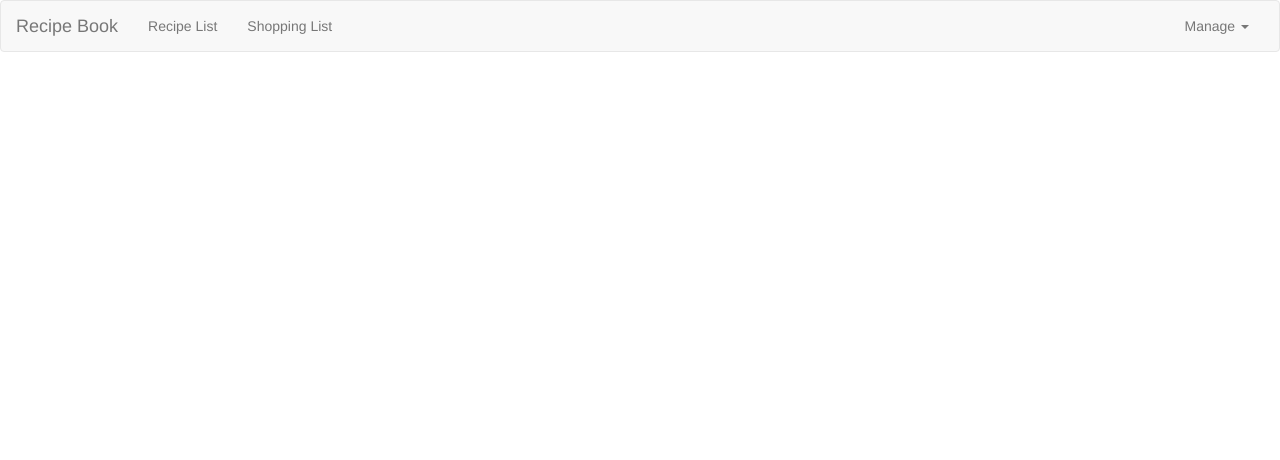
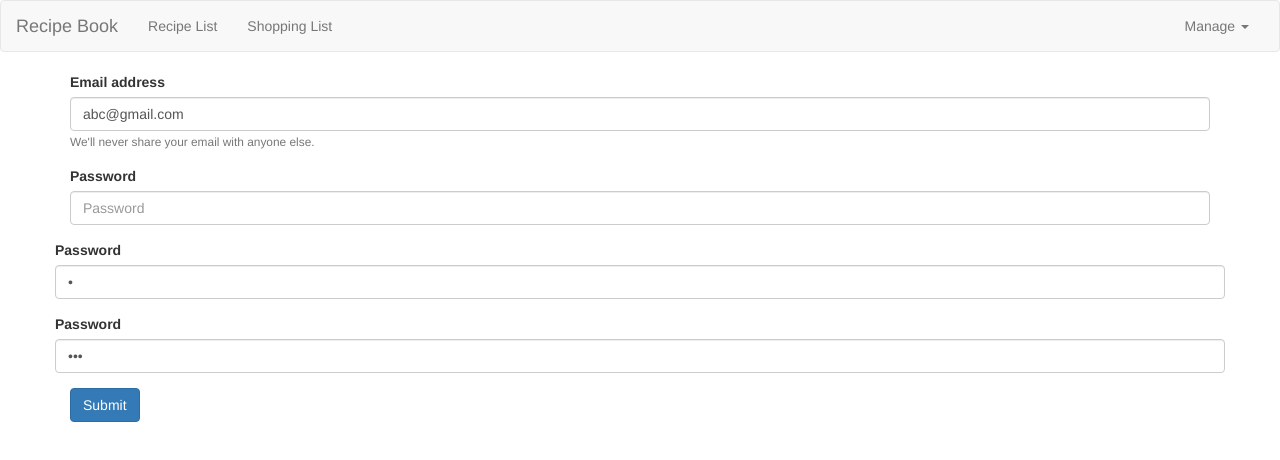
Before and after one commit to JKhaledJ/Recipe-Project, an Angular app: page /demo in a window 1280 px wide. Before the commit this address led to /. Shown: the top 460 px of the page. Built offline with nearby package versions, Linux system fonts and the light colour scheme.

Commit message:
fetching and storing data through http request

```diff
--- /dev/null
+++ b/src/app/Shared/data-storage.service.ts
@@ -0,0 +1,45 @@
+import {HttpClient} from '@angular/common/http'
+import { Injectable } from '@angular/core';
+import { RecipeService } from '../recipes/recipe.service';
+import { Recipe } from '../recipes/recipe.model';
+import { map } from 'rxjs/operators'
+@Injectable({
+    providedIn : 'root'
+})
+export class DataStorageService{
+    recipes:Recipe[];
+    path='https://ng-recipe-book-481a6.firebaseio.com/recipe.json';
+
+    constructor(private http: HttpClient,
+                private recipeService: RecipeService){}
+
+    fetchData(){
+
+        this.http.get<Recipe[]>(this.path)
+      .pipe(
+        map(recipes=>{
+          return recipes.map(recipe=>{
+              return {
+                  ...recipe,
+                  Ingredient: recipe.Ingredient ? recipe.Ingredient : []
+              };
+          });
+        })
+    ).subscribe(
+            responseData=>{
+                console.log(responseData)
+            this.recipeService.overWriteRecipes(responseData);
+            }
+        );
+    }
+
+    postData(){
+      this.recipes= this.recipeService.getRecipes();
+      this.http.put(this.path,this.recipes)
+      .subscribe(
+        responseData=>{
+           console.log(responseData);
+        }
+      )
+    }
+}
--- a/src/app/app-Routing.module.ts
+++ b/src/app/app-Routing.module.ts
@@ -9,8 +9,10 @@ import { RecipeItemComponent } from './recipes/recipe-list/recipe-item/recipe-it
 import { ShoppingEditComponent } from './shopping-list/shopping-edit/shopping-edit.component'
 import { RecipeStartComponent } from './recipes/recipe-start/recipe-start.component'
 import { RecipeEditComponent } from './recipes/recipe-edit/recipe-edit.component'
+import { DemoComponent } from './demo/demo.component'
 const appRouting : Routes = [
     {path : '', redirectTo: '/recipes', pathMatch: 'full'},
+    {path : 'demo', component: DemoComponent},
     {path :'recipes', component: RecipesComponent, children:[
         {path: '', component:RecipeStartComponent},
         {path: 'new', component:RecipeEditComponent},
--- a/src/app/cockpit/cockpit.component.html
+++ /dev/null
@@ -1 +0,0 @@
-<p>cockpit works!</p>
--- a/src/app/cockpit/cockpit.component.ts
+++ /dev/null
@@ -1,15 +0,0 @@
-import { Component, OnInit } from '@angular/core';
-
-@Component({
-  selector: 'app-cockpit',
-  templateUrl: './cockpit.component.html',
-  styleUrls: ['./cockpit.component.css']
-})
-export class CockpitComponent implements OnInit {
-
-  constructor() { }
-
-  ngOnInit(): void {
-  }
-
-}
--- /dev/null
+++ b/src/app/demo/demo.component.html
@@ -0,0 +1,33 @@
+<form [formGroup]="regForm">
+    <div class="form-group">
+        <label for="exampleInputEmail1">Email address</label>
+        <input type="email" class="form-control" formControlName="email" id="exampleInputEmail1"
+            aria-describedby="emailHelp" placeholder="Enter email">
+        <small id="emailHelp" class="form-text text-muted">We'll never share your email with anyone else.</small>
+    </div>
+    <div class="form-group">
+        <label for="exampleInputPassword1">Password</label>
+        <input type="password" class="form-control" id="exampleInputPassword1" placeholder="Password">
+    </div>
+
+    <div class="row" formArrayName="Items">
+        <div *ngFor="let item of regForm.controls.Items['controls'];let i=index" [formGroupName]="i">
+            <div class="col">
+                <div class="form-group">
+                    <label for="exampleInputPassword1">Password</label>
+                    <input type="password" class="form-control" id="exampleInputPassword1" formControlName="ItemId"
+                        placeholder="Password">
+                </div>
+            </div>
+            <div class="col">
+                <div class="form-group">
+                    <label for="exampleInputPassword1">Password</label>
+                    <input type="password" class="form-control" id="exampleInputPassword1" formControlName="ItemName"
+                        placeholder="Password">
+                </div>
+            </div>
+        </div>
+    </div>
+
+    <button type="submit" class="btn btn-primary">Submit</button>
+</form>
--- /dev/null
+++ b/src/app/demo/demo.component.ts
@@ -0,0 +1,31 @@
+import { Component, OnInit } from '@angular/core';
+import { FormBuilder, FormGroup, FormArray } from '@angular/forms';
+
+@Component({
+  selector: 'app-demo',
+  templateUrl: './demo.component.html',
+  styleUrls: ['./demo.component.css']
+})
+export class DemoComponent implements OnInit {
+
+  regForm:FormGroup;
+  constructor( private fb:FormBuilder) { }
+
+  ngOnInit(): void {
+    this.regForm=this.fb.group({
+      email:['abc@gmail.com'],
+      password:['123'],
+      Items:this.fb.array([
+        this.fb.group({
+          ItemId:['1'],
+          ItemName:['ABC']
+        })
+      ])
+    })
+  }
+
+  get Items(){
+    return this.regForm.get('Items') as FormArray;
+  }
+
+}
--- a/src/app/header/header.component.html
+++ b/src/app/header/header.component.html
@@ -15,8 +15,8 @@
                 <li class="dropdown" appDropdown>
                     <a class="dropdown-toggle" role="button" >Manage <span class="caret"></span></a>
                     <ul class="dropdown-menu">
-                        <li><a style="cursor: pointer;" >Save Data</a></li>
-                        <li><a style="cursor: pointer;">Fetch Data</a></li>
+                        <li><a style="cursor: pointer;" (click)="onPostData()">Save Data</a></li>
+                        <li><a style="cursor: pointer;" (click)="onFetchData()">Fetch Data</a></li>
                     </ul>
                 </li>
             </ul>
--- a/src/app/header/header.component.ts
+++ b/src/app/header/header.component.ts
@@ -1,4 +1,5 @@
 import { Component} from '@angular/core';
+import {DataStorageService} from '../Shared/data-storage.service'
 
 @Component({
 selector:'appHeader',
@@ -7,4 +8,12 @@ templateUrl:'./header.component.html'
 
 export class headerComponent{
     collapsed = true;
+    constructor(private dataStorage: DataStorageService){}
+
+    onPostData(){
+        this.dataStorage.postData();
+    }
+    onFetchData(){
+        this.dataStorage.fetchData();
+    }
 }
--- a/src/app/recipes/recipe-edit/recipe-edit.component.ts
+++ b/src/app/recipes/recipe-edit/recipe-edit.component.ts
@@ -75,7 +75,7 @@ export class RecipeEditComponent implements OnInit {
 
     const recipe = new Recipe(this.Myform.value['name'],
       this.Myform.value['description'],
-      this.Myform.value['imgUrl'],
+      this.Myform.value['imageURL'],
       this.Myform.value['ingredients'])
     if (this.editMode) {
       this.service.UpdateRecipe(this.id, recipe);
@@ -95,8 +95,8 @@ export class RecipeEditComponent implements OnInit {
   onAddIngredient() {
     (<FormArray>this.Myform.get('ingredients')).push(
       new FormGroup({
-        'ingrName': new FormControl(null, Validators.required),
-        'ingrAmount': new FormControl(null, [
+        ingrName: new FormControl(null, Validators.required),
+        ingrAmount: new FormControl(null, [
           Validators.required,
           Validators.pattern(/^[1-9]+[0-9]*$/)
         ])
--- a/src/app/recipes/recipe.service.ts
+++ b/src/app/recipes/recipe.service.ts
@@ -35,7 +35,10 @@ ingredientSelected:[Ingredient];
       ];
 
       constructor(private slService:ShoppingListService){}
-
+    overWriteRecipes(recipes: Recipe[]){
+      this.recipes=recipes;
+      this.recipeChanged.next(this.recipes.slice());
+    }
     getRecipes(){
      return this.recipes.slice();
     }
```
Also changed, not shown: src/app/app.module.ts (+5 -3 lines), src/app/demo/demo.component.css (added), 1 other file (tests, documents, lock files or other folders).
